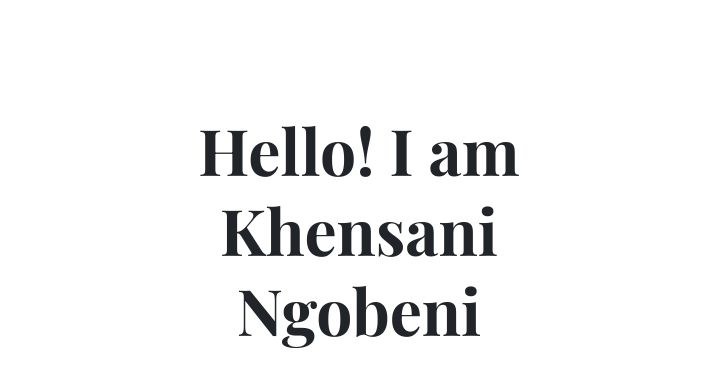
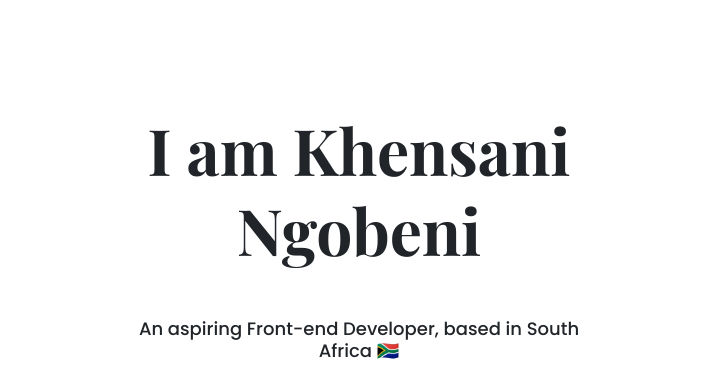
Before and after one commit to khensani8/Portfolio-Project, a plain HTML site: page about.html in a window 1280 px wide. Shown: the part 105-479 px from the top of the page, 0-716 px from the left. Drawn offline with nearby package versions, Linux system fonts and the light colour scheme; a web font is replaced by a local one.

Commit message:
Got rid of the hello

```diff
--- a/about.html
+++ b/about.html
@@ -75,7 +75,7 @@
       <div class="row">
         <div class="col-lg-6">
           <div class="content">
-            <h1 class="mb-5">Hello! I am Khensani Ngobeni</h1>
+            <h1 class="mb-5"> I am Khensani Ngobeni</h1>
             <h2 class="mb-3">An aspiring Front-end Developer, based in South Africa 🇿🇦<h2>
             <p class="mb-5">
               I recently started coding and hope to hone in my skill as I learn how to become a better Software Developer.
```
